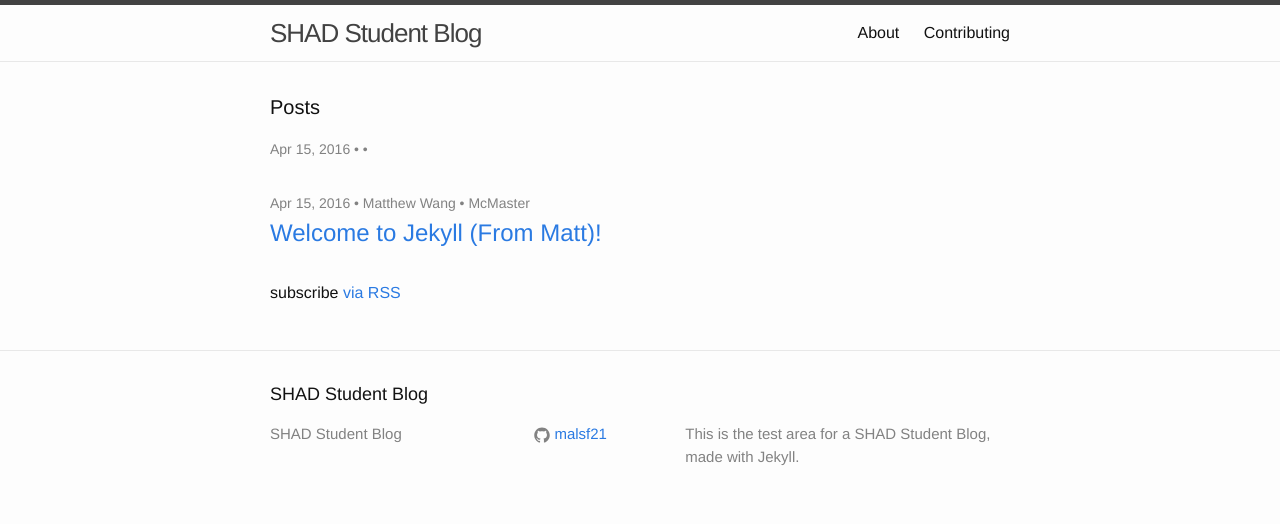
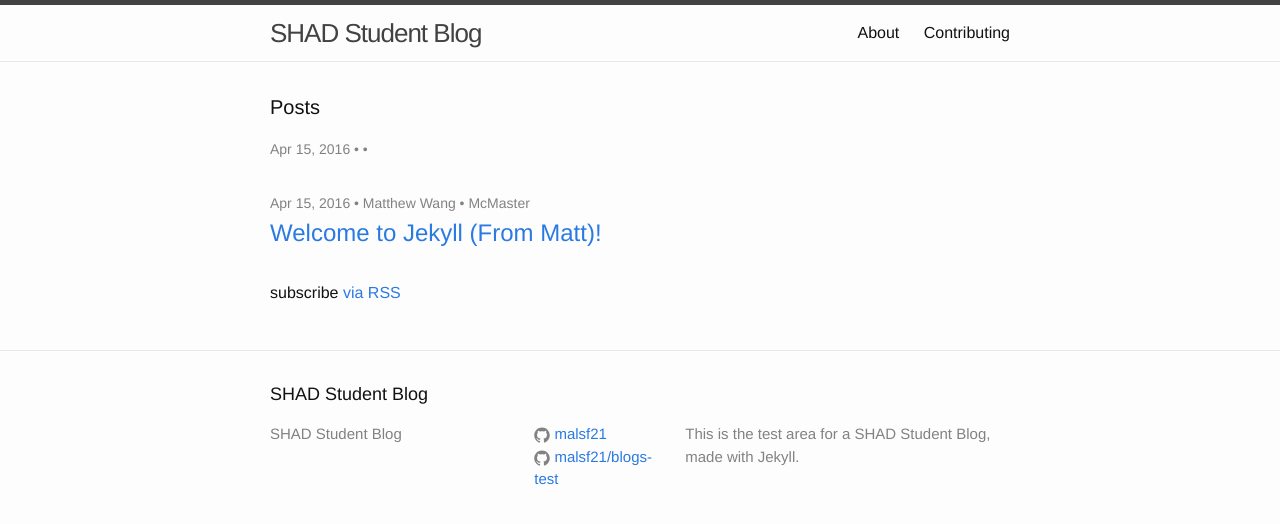
Before and after one commit to AideTechBot/blogs-test, a Jekyll site: the page built from index.html, in a window 1280 px wide. Shown: the top 524 px of the page. Built offline with Jekyll 4.4.1, drawn with Linux system fonts in a browser that asks for light colours.

Commit message:
more formatting changes!

```diff
--- a/_config.yml
+++ b/_config.yml
@@ -13,6 +13,7 @@ description: >
 baseurl: "/shadblog" # the subpath of your site, e.g. /blog
 url: "http://matthewwang.me/" # the base hostname & protocol for your site
 github_username:  malsf21
+github_repo:  malsf21/blogs-test
 
 # Build settings
 markdown: kramdown
--- a/_includes/footer.html
+++ b/_includes/footer.html
@@ -19,6 +19,11 @@
             {% include icon-github.html username=site.github_username %}
           </li>
           {% endif %}
+          {% if site.github_repo %}
+          <li>
+            {% include icon-github.html username=site.github_repo %}
+          </li>
+          {% endif %}
 
         </ul>
       </div>
```
Also changed, not shown: _posts/2016-04-14-Test.md (+1 -0 lines).
